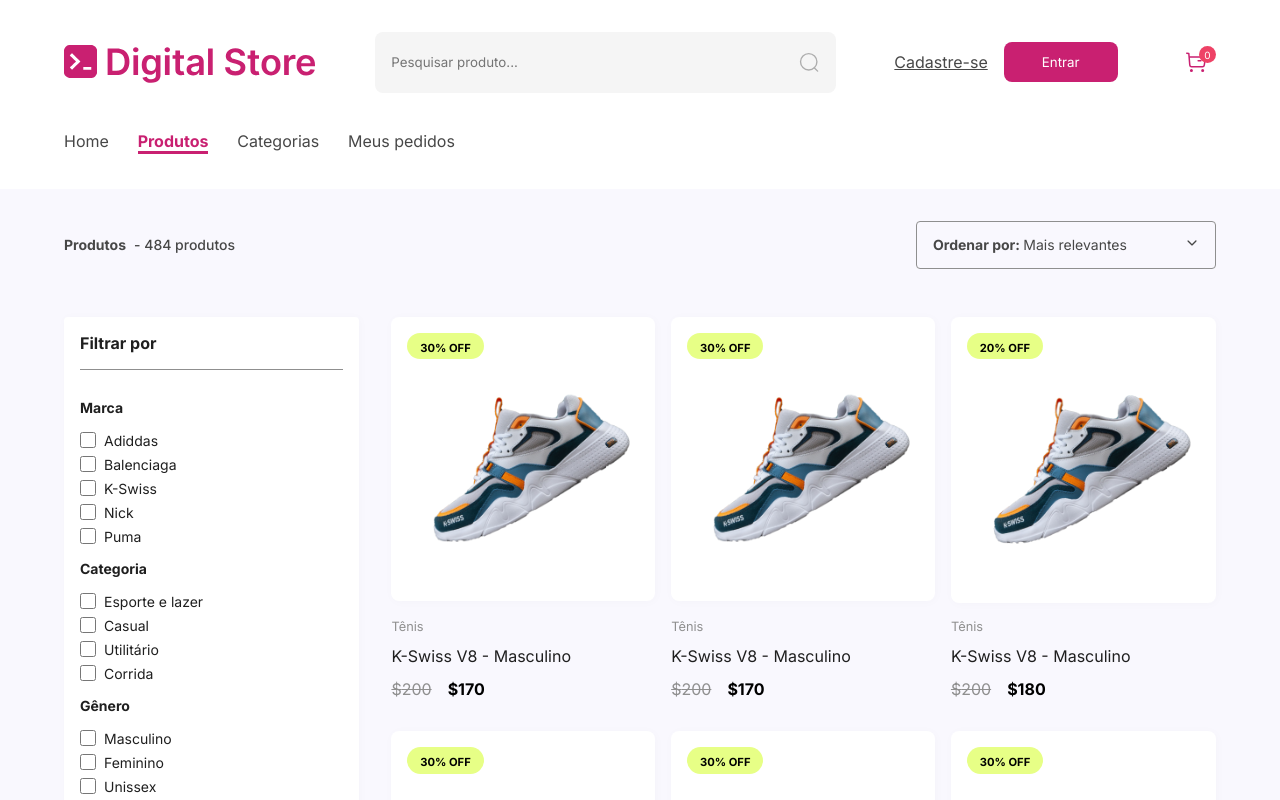
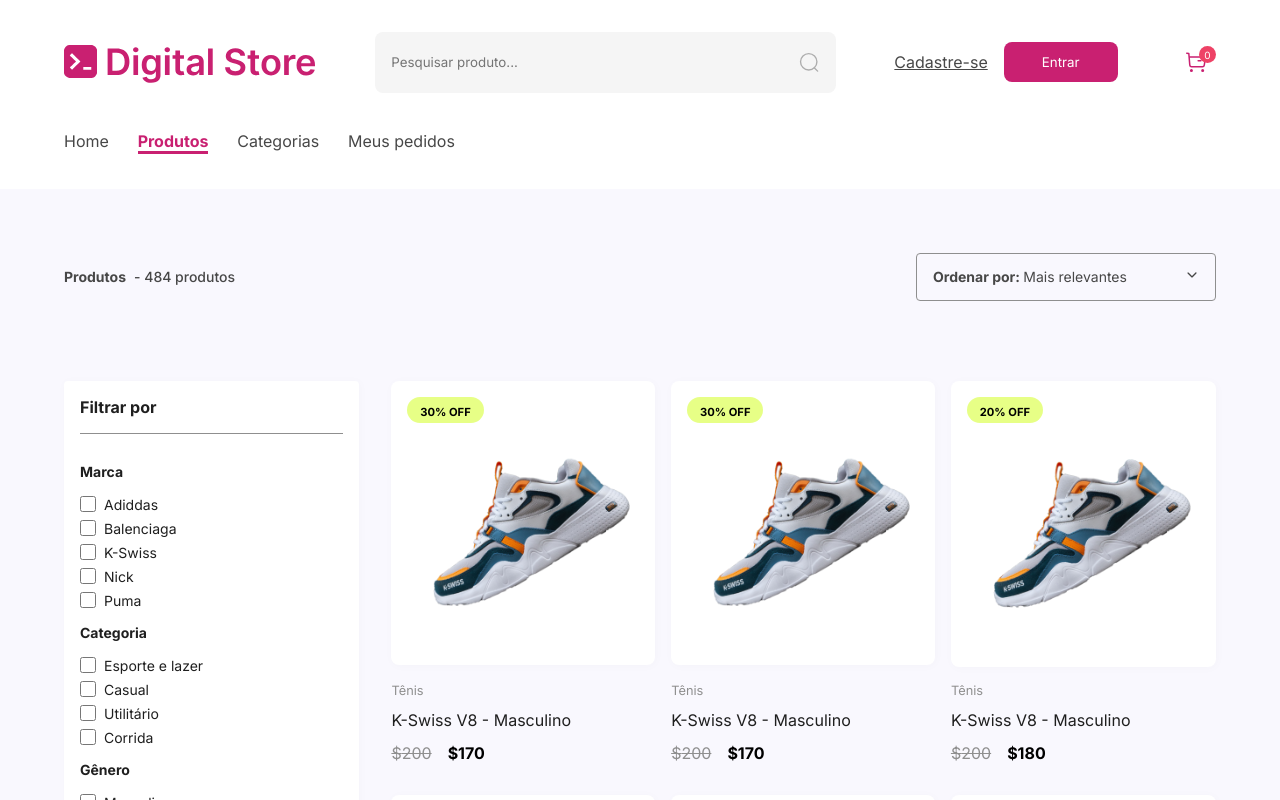
Before and after one commit to DevRDone/frontend-dripstore, a React (Vite) app: page /products in a window 1280 px wide. Shown: the top 800 px of the page. Built offline with nearby package versions, Linux system fonts and the light colour scheme.

Commit message:
style: adjustments to the style siderbar

```diff
--- a/src/Components/Products/Sidebar/styles.js
+++ b/src/Components/Products/Sidebar/styles.js
@@ -10,7 +10,6 @@
   display: flex;
   flex-direction: column;
   gap: 0.8rem;
-  box-shadow: 1px 1px 10px 1px rgba(0, 0, 0, 0.02);
 
   h1 {
     font-size: 16px;
@@ -89,5 +88,6 @@
     background-color: var(--white);
     width: 25rem;
     padding: 1rem;
+    box-shadow: 1px 1px 10px 1px rgba(0, 0, 0, 0.02);
   }
 `;
--- a/src/Components/Products/styles.js
+++ b/src/Components/Products/styles.js
@@ -43,7 +43,7 @@
   justify-content: space-between;
   align-items: center;
   gap: 1.5rem;
-  padding: 2rem 4rem;
+  padding: 2rem 1rem;
 
   & .text-container {
     display: flex;
@@ -77,6 +77,12 @@
     gap: 0.5rem;
   }
 
+  @media screen and (min-width: 768px) {
+    padding: 3rem;
+  }
+  @media screen and (min-width: 768px) {
+    padding: 4rem;
+  }
   @media screen and (min-width: 1024px) {
     flex-direction: row-reverse;
 
--- a/src/Components/common/styles.js
+++ b/src/Components/common/styles.js
@@ -22,7 +22,7 @@
   left: 0;
   height: calc(100vh - var(--header-height, 4rem));
   width: 100%;
-  background-color: white;
+  background-color: var(--white);
   z-index: 900;
   overflow: hidden;
 
```
